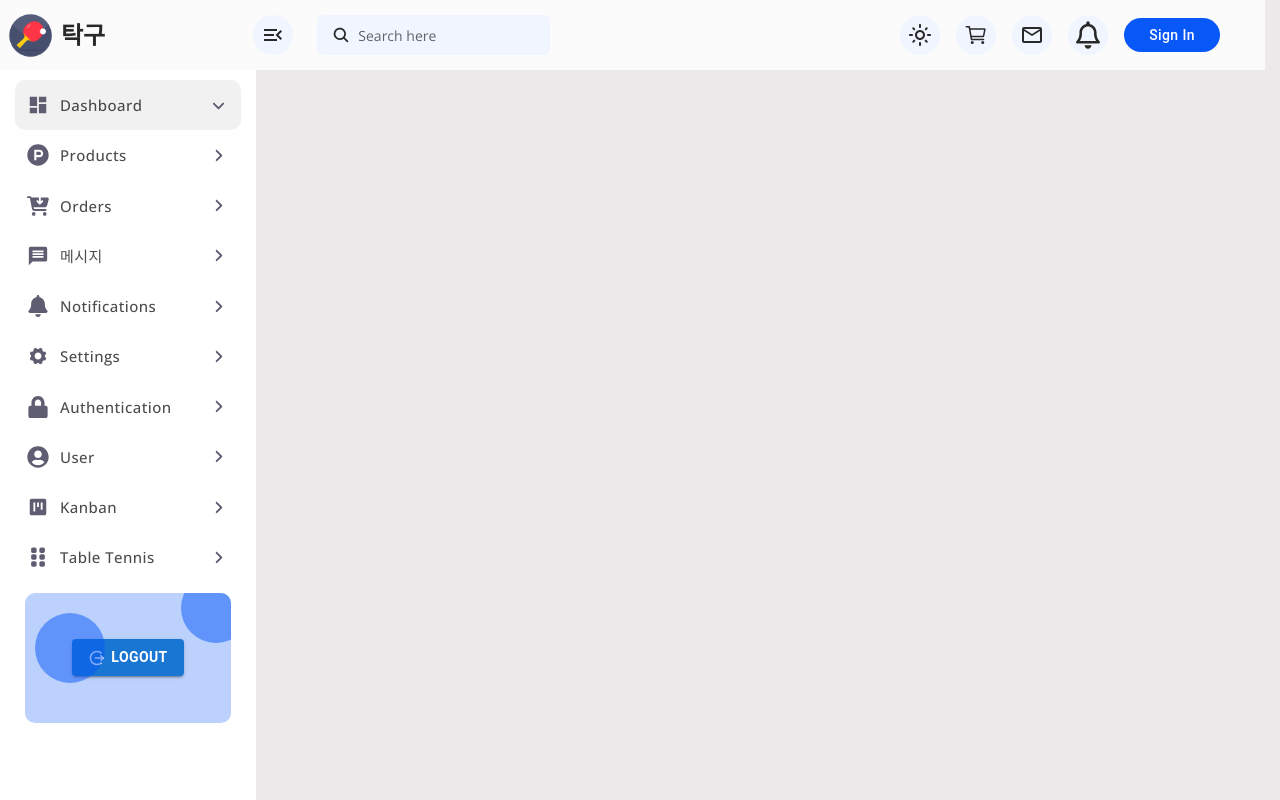
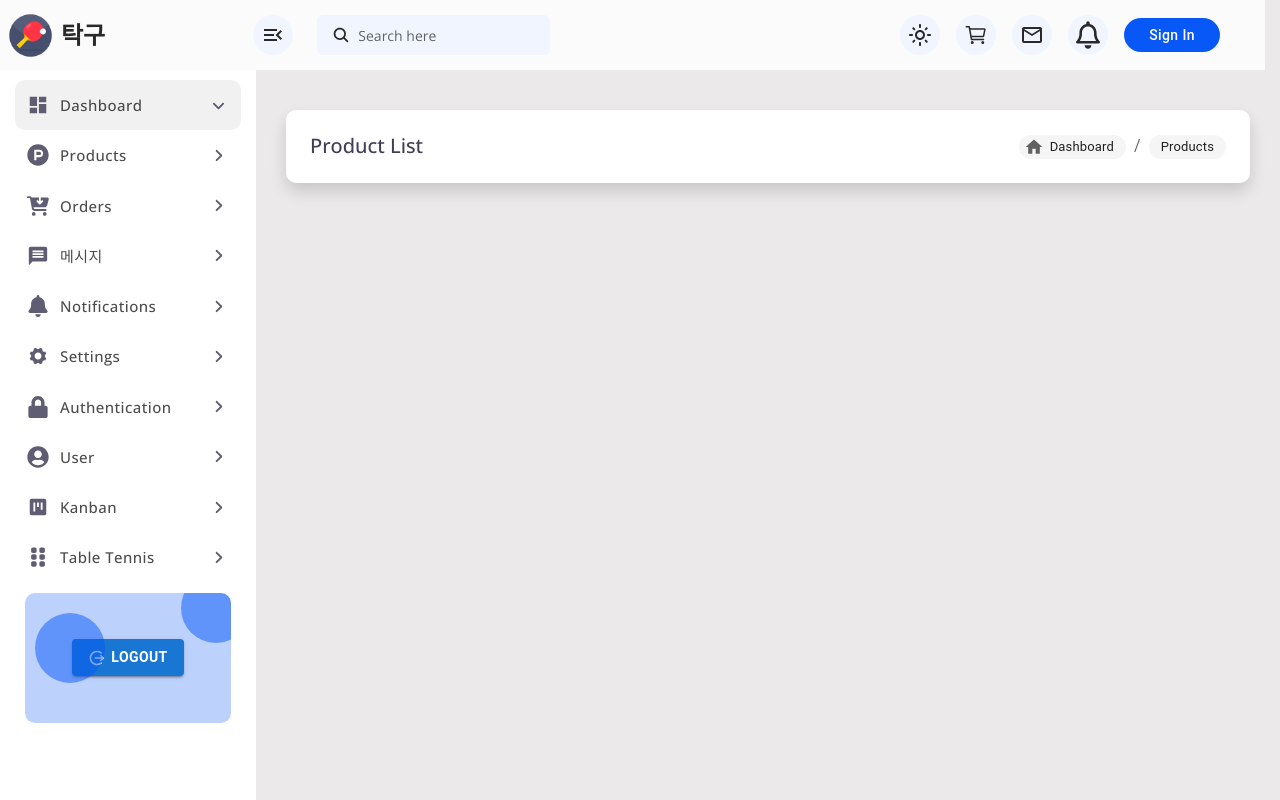
Before and after one commit to KINGDOMNVHAI/bongban-fe, a React (Create React App) app: page /product/details in a window 1280 px wide. Built offline with nearby package versions, Linux system fonts and the light colour scheme.

Commit message:
Done Video 9, Create ProductDetails

```diff
--- a/src/App.js
+++ b/src/App.js
@@ -9,6 +9,7 @@ import TableTennis from './pages/TableTennis';
 import TableTennisDetail from './pages/TableTennisDetail';
 import Login from './pages/Login';
 import SignUp from './pages/SignUp';
+import ProductDetails from './pages/ProductDetails';
 
 const MyContext = createContext();
 
@@ -73,6 +74,7 @@ function App() {
               <Route path="/dashboard" exact={true} element={<Dashboard />} />
               <Route path="/login" exact={true} element={<Login />} />
               <Route path="/sign-up" exact={true} element={<SignUp />} />
+              <Route path="/product/details" exact={true} element={<ProductDetails />} />
 
               <Route path="/table-tennis" exact={true} element={<TableTennis />} />
               <Route path="/table-tennis-detail" exact={true} element={<TableTennisDetail />} />
--- a/src/pages/Dashboard/index.js
+++ b/src/pages/Dashboard/index.js
@@ -1,5 +1,6 @@
 import { useContext, useEffect, useState } from "react";
 import { Chart } from "react-google-charts";
+import { Link } from "react-router-dom";
 import { Menu, MenuItem, Select, FormControl, Button, Pagination } from "@mui/material/";
 
 import { IoMdCart, IoIosTimer } from "react-icons/io";
@@ -210,7 +211,9 @@ const Dashboard = () => {
                                 <td>$38k</td>
                                 <td>
                                     <div className="actions d-flex align-items-center">
-                                        <Button className="secondary" color="secondary"><FaEye/></Button>
+                                        <Link to="/product/details">
+                                            <Button className="secondary" color="secondary"><FaEye/></Button>
+                                        </Link>
                                         <Button className="success" color="success"><FaPencilAlt/></Button>
                                         <Button className="error" color="error"><MdDelete/></Button>
                                     </div>
--- /dev/null
+++ b/src/pages/ProductDetails/index.js
@@ -0,0 +1,51 @@
+import { Home, ExpandMore } from "@mui/icons-material";
+import { Breadcrumbs, Chip, emphasize, styled } from "@mui/material";
+import DashboardBox from "../Dashboard/components/dashboardBox";
+
+// Breadcrum code
+const StyledBreadcrumb = styled(Chip)(({theme}) => {
+
+    const backgroundColor =
+        theme.palette.mode === 'light'
+        ? theme.palette.grey[100]
+        : theme.palette.grey[800];
+    return {
+        backgroundColor,
+        height: theme.spacing(3),
+        color: theme.palette.text.primary,
+        fontWeight: theme.typography.fontWeightRegular,
+        '&:hover, &:focus': {
+            backgroundColor: emphasize(backgroundColor, 0.06),
+        },
+        '&:active': {
+            boxShadow: theme.shadows[1],
+            backgroundColor: emphasize(backgroundColor, 0.12),
+        },
+    };
+})
+
+const ProductDetails = () => {
+    return (
+        <>
+            <div className="right-content w-100">
+                <div className="card shadow border-0 w-100 flex-row p-4">
+                    <h5 className="mb-0">Product List</h5>
+                    <Breadcrumbs aria-label="breadcrumb" className="ml-auto breadcrumbs_">
+                        <StyledBreadcrumb
+                            component="a"
+                            href="#"
+                            label="Dashboard"
+                            icon={<Home fontSize="small"/>}
+                        />
+                        <StyledBreadcrumb
+                            label="Products"
+                            deleteIcon={<ExpandMore/>}
+                        />
+                    </Breadcrumbs>
+                </div>
+            </div>
+        </>
+    )
+}
+
+export default ProductDetails;
```
Also changed, not shown: document/huongdan.txt, src/pages/TableTennisDetail/components/PopupAdd.js (added), src/pages/TableTennisDetail/components/PopupAddStyle.css (added).
